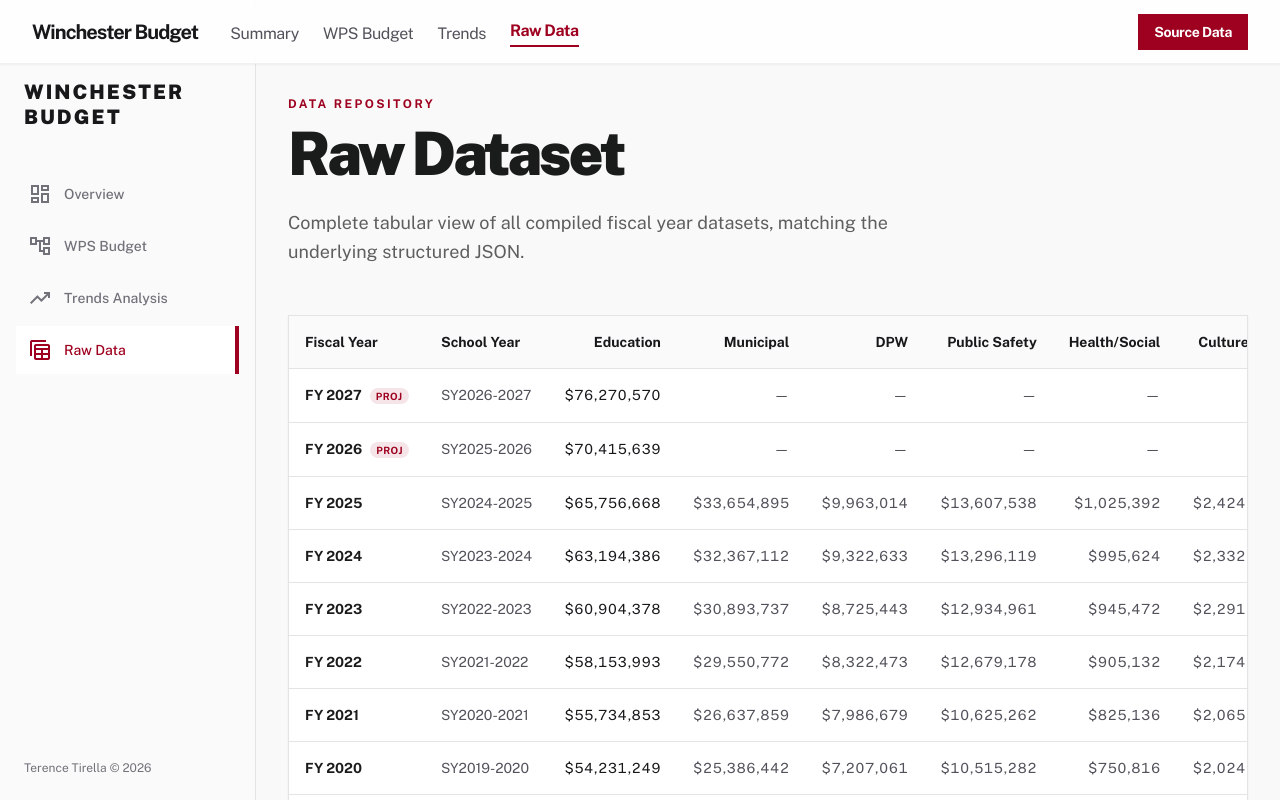
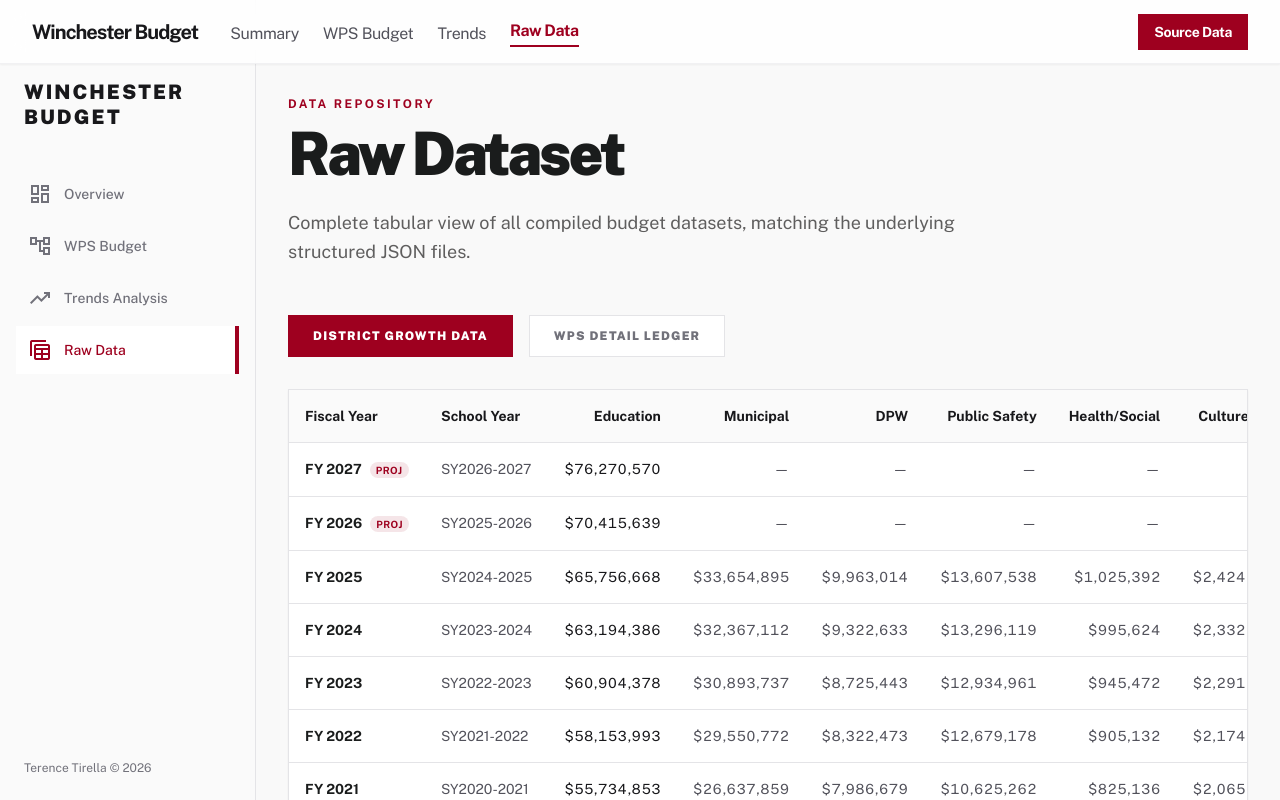
Before and after one commit to tirellat/winchester-budget, a React (Vite) app: page /raw-data in a window 1280 px wide. Shown: the top 800 px of the page. Built offline with nearby package versions, Linux system fonts and the light colour scheme.

Commit message:
feat: add WPS detailed ledger to Raw Data page with dataset toggle

```diff
--- a/src/pages/RawDataPage.tsx
+++ b/src/pages/RawDataPage.tsx
@@ -1,23 +1,61 @@
-import { useMemo } from 'react'
-import { getBudgetData, formatCurrency, getFiscalYearLabel } from '../data/budgetUtils'
+import { useMemo, useState } from 'react'
+import { getBudgetData, getDetailedBudgetData, formatCurrency, getFiscalYearLabel } from '../data/budgetUtils'
+
+type DatasetType = 'growth' | 'wps-detail'
 
 export default function RawDataPage() {
   const data = getBudgetData()
+  const detailedData = getDetailedBudgetData()
+  const [activeDataset, setActiveDataset] = useState<DatasetType>('growth')
 
   const sortedFYs = useMemo(() => {
     return [...data.fiscalYears].sort((a, b) => b.fiscalYear.localeCompare(a.fiscalYear))
   }, [data.fiscalYears])
+
+  const flattenedWpsDetails = useMemo(() => {
+    return Object.entries(detailedData.details).flatMap(([orgName, items]) =>
+      items.map(item => ({
+        ...item,
+        orgName: orgName.split(' (')[0]
+      }))
+    )
+  }, [detailedData.details])
 
   return (
     <div className="max-w-7xl mx-auto">
       <header className="mb-12">
         <p className="text-primary font-bold uppercase tracking-[0.2em] text-xs mb-3">Data Repository</p>
         <h1 className="text-5xl md:text-6xl font-black text-on-background tracking-tighter leading-none mb-6">Raw Dataset</h1>
-        <p className="text-secondary text-lg max-w-2xl leading-relaxed">Complete tabular view of all compiled fiscal year datasets, matching the underlying structured JSON.</p>
+        <p className="text-secondary text-lg max-w-2xl leading-relaxed">Complete tabular view of all compiled budget datasets, matching the underlying structured JSON files.</p>
       </header>
 
-      <div className="bg-white dark:bg-zinc-900 border border-zinc-200 dark:border-zinc-800 shadow-sm overflow-hidden">
+      {/* Dataset Toggle */}
+      <div className="flex gap-4 mb-8">
+        <button
+          onClick={() => setActiveDataset('growth')}
+          className={`px-6 py-3 text-xs font-black uppercase tracking-widest border transition-all ${
+            activeDataset === 'growth'
+              ? 'bg-primary border-primary text-white'
+              : 'bg-white dark:bg-zinc-900 border-zinc-200 dark:border-zinc-800 text-zinc-500 hover:border-zinc-400'
+          }`}
+        >
+          District Growth Data
+        </button>
+        <button
+          onClick={() => setActiveDataset('wps-detail')}
+          className={`px-6 py-3 text-xs font-black uppercase tracking-widest border transition-all ${
+            activeDataset === 'wps-detail'
+              ? 'bg-primary border-primary text-white'
+              : 'bg-white dark:bg-zinc-900 border-zinc-200 dark:border-zinc-800 text-zinc-500 hover:border-zinc-400'
+          }`}
+        >
+          WPS Detail Ledger
+        </button>
+      </div>
+
+      <div className="bg-white dark:bg-zinc-900 border border-zinc-200 dark:border-zinc-800 shadow-sm overflow-hidden mb-20">
         <div className="overflow-x-auto">
+          {activeDataset === 'growth' ? (
             <table className="w-full text-left border-collapse text-sm">
               <thead>
                 <tr className="bg-zinc-50 dark:bg-zinc-950 border-b border-zinc-200 dark:border-zinc-800">
@@ -51,6 +89,35 @@ export default function RawDataPage() {
                 ))}
               </tbody>
             </table>
+          ) : (
+            <table className="w-full text-left border-collapse text-xs">
+              <thead>
+                <tr className="bg-zinc-50 dark:bg-zinc-950 border-b border-zinc-200 dark:border-zinc-800">
+                  <th className="p-3 font-bold text-zinc-900 dark:text-zinc-100">Org</th>
+                  <th className="p-3 font-bold text-zinc-900 dark:text-zinc-100">Description</th>
+                  <th className="p-3 font-bold text-zinc-900 dark:text-zinc-100 text-right">FY24 Actual</th>
+                  <th className="p-3 font-bold text-zinc-900 dark:text-zinc-100 text-right">FY25 Budget</th>
+                  <th className="p-3 font-bold text-zinc-900 dark:text-zinc-100 text-right">FY26 Recommended</th>
+                  <th className="p-3 font-bold text-zinc-900 dark:text-zinc-100 text-right">Change ($)</th>
+                </tr>
+              </thead>
+              <tbody className="divide-y divide-zinc-200 dark:divide-zinc-800">
+                {flattenedWpsDetails.map((item, idx) => (
+                  <tr key={idx} className="hover:bg-zinc-50/50 dark:hover:bg-zinc-800/50 transition-colors">
+                    <td className="p-3 text-zinc-500 font-bold uppercase">{item.orgName}</td>
+                    <td className="p-3">
+                      <div className="font-black text-on-surface">{item["Account Description"]}</div>
+                      <div className="text-[9px] text-zinc-400 uppercase">ORG {item.ORG} • OBJ {item.OBJ}</div>
+                    </td>
+                    <td className="p-3 text-right tabular-nums">{item["FY24 Actuals"]}</td>
+                    <td className="p-3 text-right tabular-nums font-medium">{item["FY25 Budget ($)"]}</td>
+                    <td className="p-3 text-right tabular-nums font-black text-primary">{item["FY26 Recommended Budget ($)"]}</td>
+                    <td className="p-3 text-right tabular-nums">{item["Change ($)"]}</td>
+                  </tr>
+                ))}
+              </tbody>
+            </table>
+          )}
         </div>
       </div>
     </div>
```
Lines whose indentation alone changed are shown as unchanged.
